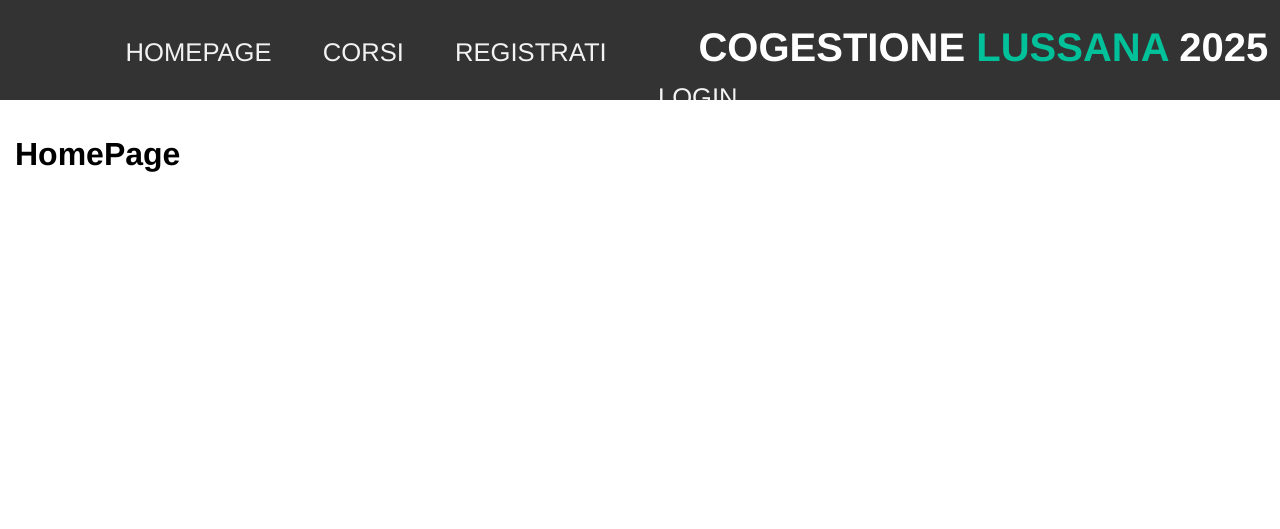
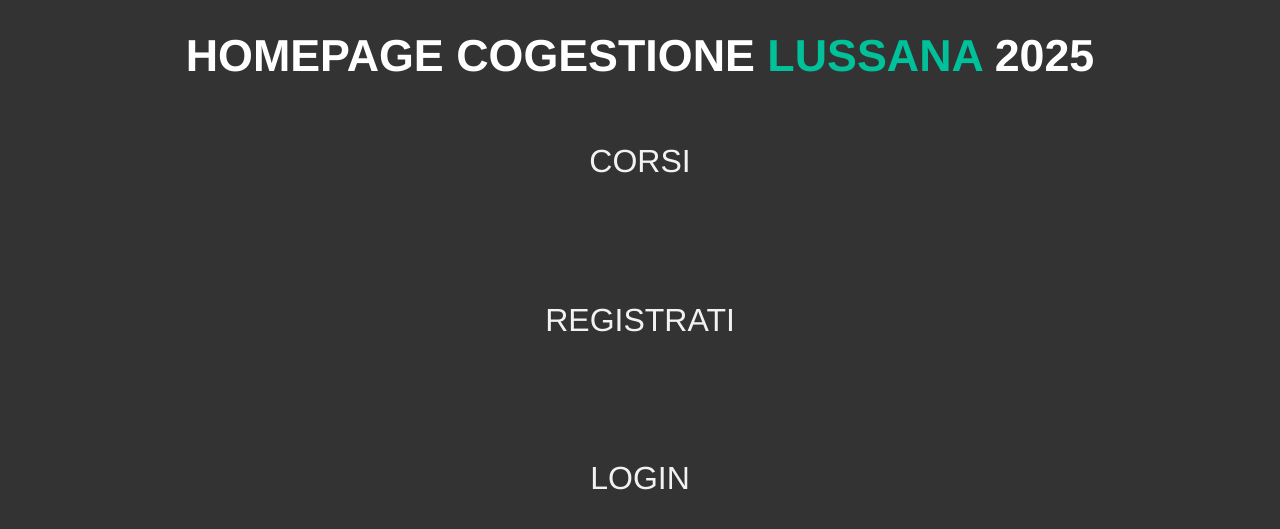
Before and after one commit to OgradL/cogestione-lussana, a Flask app: page / in a window 1280 px wide. Shown: the top 529 px of the page. Run offline with Flask 3, Linux system fonts and the light colour scheme.

Commit message:
NavBar centered, overlines, homepage, login

```diff
--- a/static/styles.css
+++ b/static/styles.css
@@ -53,21 +53,25 @@
 }
 .Nav{
 	color: white;
-	float: right;
-	padding-right: 1%;
-	font-size: clamp(10px, 6vw, 40px);
+    font-size: clamp(10px, 6vw, 40px);
+    margin-bottom: 15px; /* Spazio tra il titolo e i link */
 }
 .topnav {
-	padding-top: 25px;
-	padding-left: 100px;
-	background-color: #333;
-	overflow: hidden;
-	height: 100px;
-	text-align: center;
+	display: flex;
+    flex-direction: column; /* Mette gli elementi in colonna */
+    align-items: center; /* Li centra orizzontalmente */
+    justify-content: center;
+    background-color: #333;
+    padding: 20px 0;
+    text-align: center;
 }
-
+.links {
+    display: flex;
+    gap: 15px; /* Distanza tra i link */
+    flex-wrap: wrap; /* Se lo schermo è piccolo, i link vanno a capo */
+    justify-content: center; /* Centra i link */
+}
 .topnav a {
-    float: left;
     color: #f2f2f2;
     text-align: center;
     padding: 1vw 2vw; /* Padding che si riduce col viewport */
@@ -196,16 +200,19 @@
 	padding-bottom: 10px;
 }
 .spazio{
-	float: right;
+	text-align: right;
+	border-bottom: 1px solid #04AA6D; /* Linea sotto ogni elemento */
+    padding: 10px;
+	margin-right: 1vw;
 }
 .pagine{
-	padding: 3px;
+	padding: 1vw;
 	color:#04AA6D;
-	font-size:1.5vw;
+	font-size:3vw;
 }
 .primo{
-	padding: 3px;
-	font-size:3vw;
+	padding: 1vw;
+	font-size:5vw;
 	border-style:solid;
 	border-radius: 5px;
 	border-width:2px;
@@ -229,11 +236,6 @@
 	color:#04AA6D
 }
 
-.corsis{
-	border-bottom: 1px solid #04AA6D; /* Linea sotto ogni elemento */
-    padding: 10px;
-	margin-right: 1vw;
-}
 
 table {
     width: 75%;
@@ -277,3 +279,21 @@
 	right: 20px;
 	z-index: 1000;
 }
+.title{
+	color: #fff;
+	font-size: 3.5vw;
+}
+.home{
+    color: #f2f2f2;
+    text-align: center;
+    padding: 2.5vw 2.5vw; /* Padding che si riduce col viewport */
+    text-decoration: none;
+    font-size: 2.5vw; /* Il testo diventa più piccolo con la finestra */
+    position: relative;
+	display: block; /* Ogni <a> occupa un'intera riga */
+    margin-bottom: 4.5vw; /* Aggiunge spazio sotto ogni link */
+}
+.home:hover {
+    background-color: #ddd;
+    color: black;
+}
--- a/templates/base.html
+++ b/templates/base.html
@@ -14,25 +14,25 @@
 	</head>
 	<body>
 		<div class="topnav">
-			<center>
-				<strong class="Nav ">
-					COGESTIONE
-					<span style="color: #00C199;">LUSSANA </span>
-					2025
+				<div class="title">
+					<strong class="Nav">
+						COGESTIONE <span style="color: #00C199;">LUSSANA</span> 2025
 					</strong>
-				<a href="/"> HOMEPAGE </a>
-				<a href="/lista-corsi"> CORSI </a>
+				</div>
+				<div class="links">
+					<a href="/">HOMEPAGE</a>
+					<a href="/lista-corsi">CORSI</a>
 					{% if session["logged"] %}
-					<a href="/profile"> PROFILO </a>
+						<a href="/profile">PROFILO</a>
 					{% else %}
-					<a href="/register"> REGISTRATI </a>
-					<a href="/login"> LOGIN </a>
+						<a href="/register">REGISTRATI</a>
+						<a href="/login">LOGIN</a>
 					{% endif %}
 
 					{% if session["logged"] %}
-					<a href="/logout"> LOGOUT </a>
+						<a href="/logout">LOGOUT</a>
 					{% endif %}
-			</center>
+				</div>
 		</div>
 
 
--- /dev/null
+++ b/templates/base2.html
@@ -0,0 +1,19 @@
+<!DOCTYPE html>
+<html>
+	<head>
+		<meta charset="utf-8">
+		<title> {% block title%} {% endblock %} </title>																																																																																																																																																																																																		 </title>
+		<meta name="description" content="">
+		<meta name="viewport" content="width=device-width, initial-scale=1">
+		<link rel="stylesheet" href="{{url_for('static', filename='styles.css')}}">
+		<script src="{{url_for('static', filename='client_helper.js')}}"> </script>
+		<!-- <script src="https://apis.google.com/js/platform.js" async defer></script>
+		<meta name="google-signin-client_id" content="767317081882-rn7qiemb4kpgvooo7q9dp099m7ca3kn2.apps.googleusercontent.com">
+		-->
+
+	</head>
+	<body style="background-color: #333;">
+		{% block content%}
+		{% endblock %}
+	</body>
+</html>
--- a/templates/homepage.html
+++ b/templates/homepage.html
@@ -1,8 +1,21 @@
-{% extends "base.html" %}
+{% extends "base2.html" %}
 {% block title %} Cogestione Lussana {% endblock %}
 
 {% block content %}
+	<center>
+		<h1 class="title"> HOMEPAGE COGESTIONE <span style="color: #00C199;">LUSSANA </span>  2025  </h1>
 
-	<h1> HomePage </h1>
+		<a class="home" href="/lista-corsi"> CORSI </a>
+		{% if session["logged"] %}
+			<a class="home" href="/profile"> PROFILO </a>
+		{% else %}
+			<a class="home" href="/register"> REGISTRATI </a>
+			<a class="home" href="/login"> LOGIN </a>
+		{% endif %}
+
+		{% if session["logged"] %}
+			<a class="home" href="/logout"> LOGOUT </a>
+		{% endif %}
+	</center>
 
 {% endblock %}
--- a/templates/lista-corsi.html
+++ b/templates/lista-corsi.html
@@ -6,7 +6,8 @@
 	<ul class="corsi">
 	{% for corso in corsi %}
 			<li > <b>{{ corso.id }} {{ corso.titolo }}</b> <a class="dettagli" href="/corso/{{corso.id}}"> Dettagli </a> </li>
-			<p class="corsis"> {{ corso.descrizione }} <span class="spazio"> posti: {{ corso.posti_occupati }} / {{ corso.posti_totali }} </span> </p>
+			<p class="corsis"> {{ corso.descrizione }} </p>
+			<p class="spazio"> posti: {{ corso.posti_occupati }} / {{ corso.posti_totali }} </p>
 
 	{% endfor %}
 
```
Also changed, not shown: templates/login.html (+4 -4 lines). Lines whose indentation alone changed are shown as unchanged.
